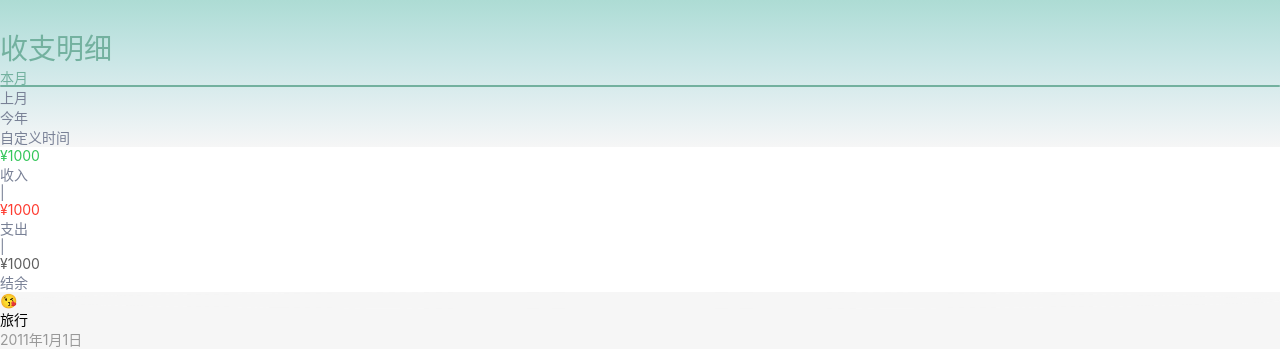
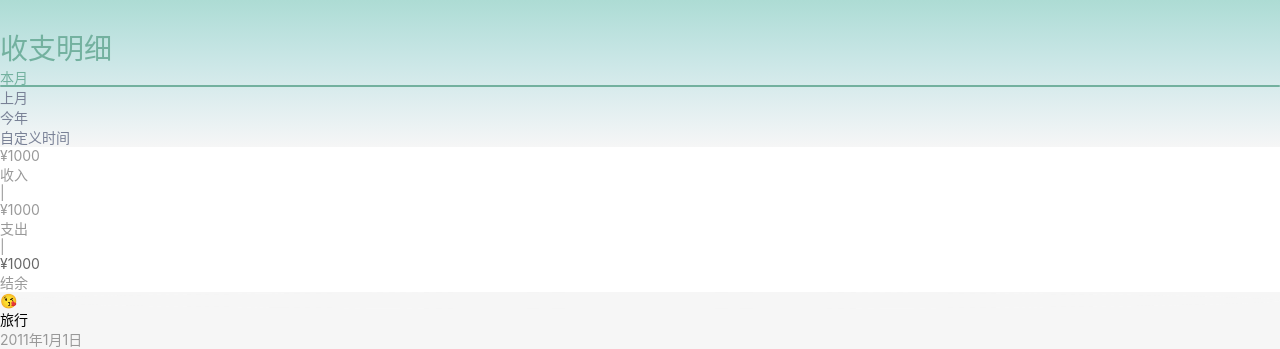
Before and after one commit to heycn/money-mate-src, a React (Vite) app: page /items in a window 1280 px wide. Shown: the top 349 px of the page. Built offline with nearby package versions, Linux system fonts and the light colour scheme.

Commit message:
调整 ItemsSummary

```diff
--- a/src/pages/ItemsPage.tsx
+++ b/src/pages/ItemsPage.tsx
@@ -37,7 +37,7 @@ export const ItemsPage: React.FC<Props> = ({ title }) => {
 
   return (
     <div h-screen bg='#f6f6f6'>
-      <header bg-gradient='to-b from-#addcd4' px-16px shadow-lg shadow='light-7'>
+      <header bg-gradient='to-b from-#addcd4' px-16px shadow-lg shadow-light-7>
         <Topnav title={title} />
         <ItemRangePicker currentTimeRange={currentTimeRange} onChange={setCurrentTimeRange} />
       </header>
--- a/src/pages/ItemsPage/ItemsSummary.tsx
+++ b/src/pages/ItemsPage/ItemsSummary.tsx
@@ -1,26 +1,26 @@
 export const ItemsSummary: React.FC = () => {
   return (
-    <ol bg='#ffffff' flex justify-between items-center m-16px rounded-10px py-12px px-24px
-      text-center color='#798196' shadow-lg shadow='light-7'>
+    <ol bg='#ffffff' flex justify-between items-center m-16px rounded-10px py-16px px-26px
+      text-center color='#999' shadow-lg shadow-light-7>
       <li>
-        <div color='#33c659' font-900 text-22px>
-          <span text-12px pr-1>¥</span>
+        <div color-blue font-600 text-22px>
+          <span text-12px pr-2px font-mono>¥</span>
           1000
         </div>
         <div>收入</div>
       </li>
-      <span font-900>|</span>
-      <li >
-        <div color='#fe3b30' font-900 text-22px>
-          <span text-12px pr-1>¥</span>
+      <span>|</span>
+      <li>
+        <div color-red font-600 text-22px>
+          <span text-12px pr-2px font-mono>¥</span>
           1000
         </div>
         <div>支出</div>
       </li>
-      <span font-900>|</span>
+      <span>|</span>
       <li>
-        <div color='#5d5d5d' font-900 text-22px>
-          <span text-12px pr-1>¥</span>
+        <div color='#666' font-600 text-22px>
+          <span text-12px pr-2px font-mono>¥</span>
           1000
         </div>
         <div>结余</div>
```
